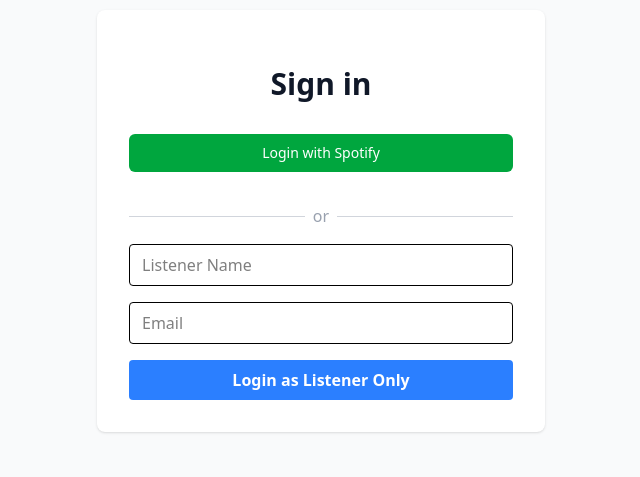
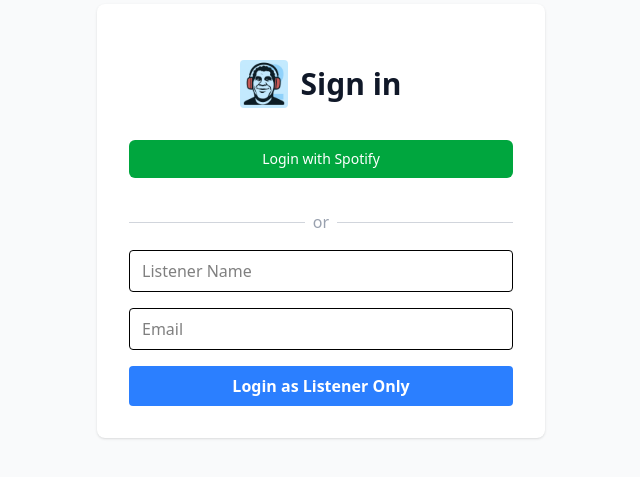
Before and after one commit to petelyons/andre2-frontend, a Next.js app: page /login in a window 1280 px wide. Shown: the part 179-656 px from the top of the page, without its empty margins (319-959 px from the left). Built offline with nearby package versions, Linux system fonts and the light colour scheme.

Commit message:
fix: graphic

```diff
--- a/src/app/login/page.tsx
+++ b/src/app/login/page.tsx
@@ -69,9 +69,14 @@
         <div className="min-h-screen flex items-center justify-center bg-gray-50">
             <div className="max-w-md w-full space-y-8 p-8 bg-white rounded-lg shadow">
                 <div>
-                    <h2 className="mt-6 text-center text-3xl font-extrabold text-gray-900">
-                        Sign in
-                    </h2>
+                    <div className="mt-6 flex items-center justify-center gap-3">
+                        <img
+                            src="/Andre2.png"
+                            alt="Andre Too"
+                            className="h-12 w-12 rounded"
+                        />
+                        <h2 className="text-3xl font-extrabold text-gray-900">Sign in</h2>
+                    </div>
                 </div>
                 <button
                     onClick={handleSpotifyLogin}
--- a/src/app/main/page.tsx
+++ b/src/app/main/page.tsx
@@ -526,7 +526,10 @@
                 {prominentToast && <ProminentToast message={prominentToast} onClose={closeProminentToast} />}
                 <div className="bg-white rounded-lg shadow p-3">
                     <div className="flex justify-between items-center mb-2">
-                        <h1 className="text-lg font-bold">Andre Too</h1>
+                        <div className="flex items-center gap-2">
+                            <img src="/Andre2.png" alt="Andre Too" className="h-8 w-8 rounded" />
+                            <h1 className="text-lg font-bold">Andre Too</h1>
+                        </div>
                         <div className="flex flex-col items-end gap-2">
                             <div className="flex items-center gap-2 mb-0.5">
                                 <div className={`w-3 h-3 rounded-full ${connected ? 'bg-green-500' : 'bg-red-500'}`} />
```
Also changed, not shown: public/Andre2.png (added).
